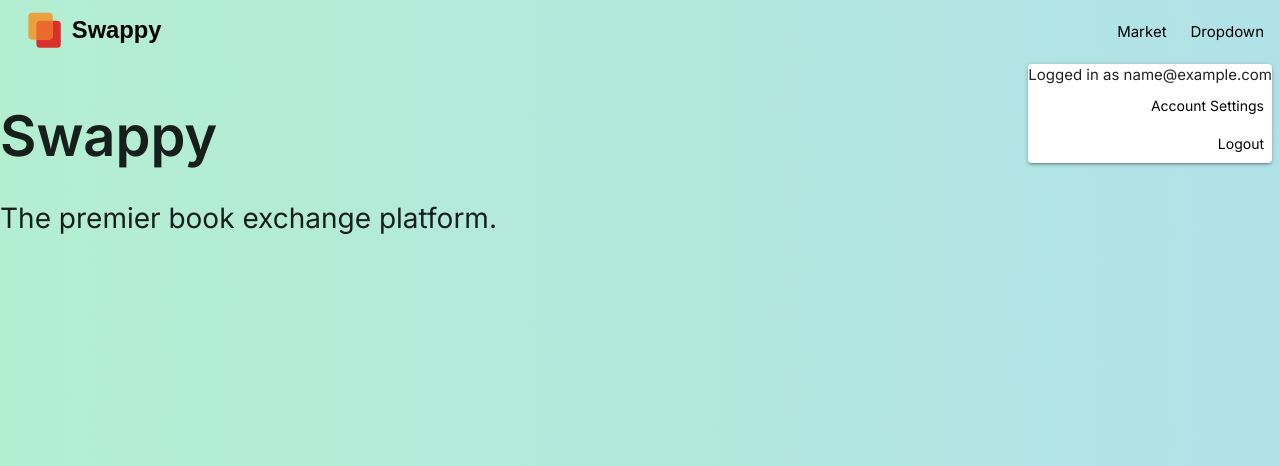
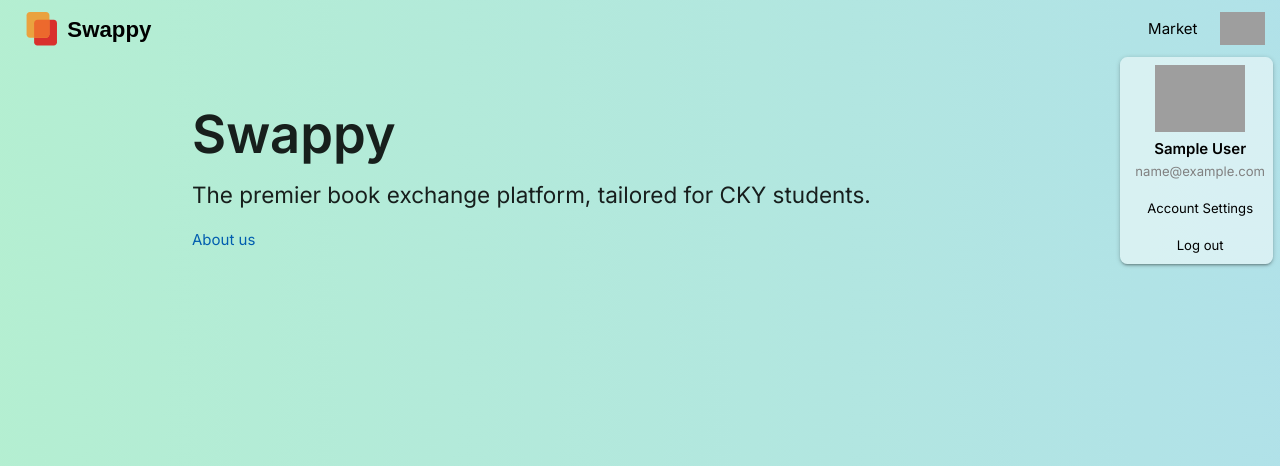
Before and after one commit to cathaypacific8747/xdhacks, a Flask app: page / in a window 1280 px wide, after a click that opens the changed part. Shown: the top 466 px of the page. Run offline with Flask 2, Linux system fonts and the light colour scheme; a user stored in the database is signed in; tables that the repository leaves empty hold one stand-in row (values such as "Sample post"); grey boxes are pictures that could not be loaded.

Commit message:
revamp views p1

```diff
--- a/project/api.py
+++ b/project/api.py
@@ -16,7 +16,7 @@ def regendb():
 @api.get('/api/v1/user/detail')
 @login_required
 def users():
-    id = request.args.get("id")
+    id = request.args.get("userId")
     user = User.query.filter_by(id=id).first() if id else current_user # get user information if specific user id not supplied
 
     data = {}
--- a/project/static/css/base.css
+++ b/project/static/css/base.css
@@ -5,7 +5,7 @@ body {
 	background: linear-gradient(90deg, rgba(238,228,181,1) 0%, rgba(183,249,191,1) 50%, rgba(176,223,237,1) 100%);
 	background-size: 400% 400%;
 	animation: gradient 15s ease infinite;
-	font-family: 'Inter', 'Segoe UI', sans-serif;
+	font-family: 'Inter', 'Segoe UI', sans-serif !important;
 }
 
 @keyframes gradient {
@@ -28,44 +28,83 @@ body {
 }
 
 .logo-banner {
-	height: 60.3px;
+	height: 3.77rem;
 }
 
 .mx-16 {
-	margin-left: 16px;
-	margin-right: 16px;
+	margin-left: 1rem;
+	margin-right: 1rem;
+}
+
+.mx-auto {
+	margin-left: auto;
+	margin-right: auto;
+}
+
+.mt-16 {
+	margin-top: 1rem;
 }
 
 .mr-8 {
-	margin-right: 8px;
+	margin-right: .5rem;
 }
 
 .ml-8 {
-	margin-left: 8px;
+	margin-left: .5rem;
 }
 
 .px-8 {
-	padding-left: 8px;
-	padding-right: 8px;
+	padding-left: .5rem;
+	padding-right: .5rem;
 }
 
 .nav-item {
 	color: black;
+	height: 3.8rem;
+	line-height: 3.8rem;
 }
 
-.no-hover-color-change:hover {
-	background-color: transparent;
+.h-36 {
+	height: 2.25rem;
 }
 
-#profileDropdown {
-	border-radius: 4px;
+.h-72 {
+	height: 4.5rem;
+}
+
+.text-bold {
+	font-weight: 600 !important;
+}
+
+.text-muted {
+	color: grey;
+}
+
+.font-size-16 {
+	font-size: 1rem;
+}
+
+.font-size-14 {
+	font-size: .875rem;
+}
+
+.no-hover-event:hover {
+	background-color: unset !important;
+}
+
+.roundBox {
+	border-radius: .5rem !important;
+}
+
+.translucent {
+	background-color: rgba(255, 255, 255, 0.5);
 }
 
 #profileDropdown a {
-	padding: 8px 8px 8px 16px;
+	padding: .5rem .5rem .5rem 1rem;
 	text-align: right;
 	color: black;
-	font-size: 14px;
+	font-size: .875rem;
 }
 
 #profileDropdown li {
--- a/project/static/css/index.css
+++ b/project/static/css/index.css
@@ -1,26 +1,47 @@
-#introName {
-    font-size: 56px;
+.indexName {
+    font-size: 3.5rem;
     font-weight: 600;
+    margin-bottom: 0;
+}
+
+.indexDesc {
+    font-size: 1.5rem;
+    opacity: 0;
+    transition: opacity 5s ease;
+    margin-top: 1.25rem;
+}
+
+.show-1 {
     opacity: 0;
     transition: opacity 2s ease;
 }
 
-#introDesc {
-    font-size: 28px;
+.show-2 {
     opacity: 0;
-    transition: opacity 5s ease;
+    transition: opacity 3s ease;
 }
 
-#bookL {
-    width: 30%;
-    opacity: 10%;
-    transform: translate(-100%, 0);
-    transition: transform 10s linear;
+.underline{
+    position: relative;
+    font-size: 1rem;
+    color: #005daf;
 }
 
-#bookR {
-    width: 30%;
-    opacity: 10%;
-    transform: translate(350%, 0);
-    transition: transform 10s linear;
+.underline::before{
+    content: '';
+    position: absolute;
+    bottom: 0;
+    right: 0;
+    width: 0;
+    height: 0.094rem;
+    background-color: #005daf;
+    transition: width 0.6s cubic-bezier(0.25, 1, 0.5, 1);
 }
+
+@media (hover: hover) and (pointer: fine) {
+    .underline:hover::before{
+        left: 0;
+        right: auto;
+        width: 100%;
+    }
+}
--- a/project/static/js/base.js
+++ b/project/static/js/base.js
@@ -12,7 +12,5 @@ $(document).ready(function(){
         alignment: 'right',
         constrainWidth: false,
         coverTrigger: false,
-    }).click(function() {
-        $(self).recalculateDimensions()
-    });
+    })
 });
--- a/project/static/js/index.js
+++ b/project/static/js/index.js
@@ -1,4 +1,4 @@
-$('#introName').css("opacity", 1)
+$('.show-1').css("opacity", 1)
 setTimeout(function() {
-    $('#introDesc').css("opacity", 1)
+    $('.show-2').css("opacity", 1)
 }, 500)
--- a/project/templates/base.html
+++ b/project/templates/base.html
@@ -29,28 +29,49 @@
         <!-- sticky boxes -->
         <nav class="nav-material">
             <div class="nav-wrapper">
-                <a href="{{ url_for('main.index') }}" class="brand-logo">
-                    <img class="logo-banner mx-16" src="{{ url_for('static', filename='img/logo/banner.svg') }}" alt="Swappy">
+                <a class="brand-logo valign-wrapper" href="{{ url_for('main.index') }}">
+                    <img class="logo-banner mx-16 show-on-medium-and-up hide-on-small-only" src="{{ url_for('static', filename='img/logo/banner.svg') }}" alt="Swappy">
+                    <img class="logo-banner mx-16 show-on-small hide-on-med-and-up" src="{{ url_for('static', filename='img/logo/banner_logo.svg') }}" alt="Swappy">
                 </a>
                 <ul class="right">
                     {% if current_user.is_authenticated %}
-                    <li><a class="nav-item mr-8 ml-8 px-8 no-hover-color-change" href="{{ url_for('main.market') }}">Market</a></li>
-                    <li><a class="nav-item mr-8 px-8 dropdown-trigger no-hover-color-change" data-target="profileDropdown">Dropdown</a></li>
-                    <ul id="profileDropdown" class="dropdown-content mx-16">
+                    <li>
+                        <a class="nav-item mr-8 ml-8 px-8 no-hover-event valign-wrapper" href="{{ url_for('main.market') }}">
+                            Market
+                        </a>
+                    </li>
+                    <li>
+                        <a class="nav-item mr-8 px-8 dropdown-trigger no-hover-event valign-wrapper roundBox" data-target="profileDropdown">
+                            <img class="rounded h-36" src="{{ current_user.profilePic+'=s96-c' }}" alt="Profile Picture">
+                        </a>
+                    </li>
+                    <ul id="profileDropdown" class="dropdown-content roundBox translucent mx-16">
+                        <li class="no-hover-event">
+                            <a class="nav-dropdown-item no-hover-event">
+                                <div>
+                                    <div class="center-align"><img class="rounded h-72" src="{{ current_user.profilePic+'=s192-c' }}" alt="Profile Picture"></div>
+                                    <div class="center-align text-bold font-size-16">{{ current_user.name }}</div>
+                                    <div class="center-align text-muted font-size-14">{{ current_user.email }}</div>
+                                </div>
+                            </a>
+                        </li>
                         <li>
-                            Logged in as
-                            {{ current_user.email }}
+                            <a class="nav-dropdown-item" href="{{ url_for('main.settings') }}">
+                                <div class="center-align">Account Settings</div>
+                            </a>
                         </li>
-                        <li><a class="nav-dropdown-item" href="{{ url_for('main.settings') }}">Account Settings</a></li>
-                        <li><a class="nav-dropdown-item" href="{{ url_for('auth.logout') }}">Logout</a></li>
+                        <li>
+                            <a class="nav-dropdown-item" href="{{ url_for('auth.logout') }}">
+                                <div class="center-align">Log out</div>
+                            </a>
+                        </li>
                     </ul>
                     {% else %}
-                    <li><a class="nav-item px-16 no-hover-color-change" href="{{ url_for('auth.login') }}">Login</a></li>
+                    <li><a class="nav-item px-16 no-hover-event" href="{{ url_for('auth.login') }}">Login</a></li>
                     {% endif %}
                 </ul>
             </div>
         </nav>
-
         <div class="content-wrapper">
             {% block content %}
             {% endblock %}
--- a/project/templates/error.html
+++ b/project/templates/error.html
@@ -1,8 +1,8 @@
 {% extends "base.html" %}
 
 {% block content %}
-<div class="container-fluid h-full w-full">
-    <div class="content d-flex flex-column align-items-center">
+<div class="container">
+    <div class="section">
         <h1 class="font-size-24 my-0">Error {{ code }}</h1>
         <h2 class="font-size-36 mb-0">Hmm... something went wrong.</h2>
         <h3 class="font-size-12 my-0">{{ description }}</h3>
--- a/project/templates/index.html
+++ b/project/templates/index.html
@@ -6,10 +6,14 @@
 {% endblock %}
 
 {% block content %}
-<div class="container-fluid h-full w-full">
-    <div class="content d-flex flex-column align-items-center">
-        <h1 class="content-title mb-0" id="introName">Swappy</h1>
-        <h2 class="mt-0" id="introDesc">The premier book exchange platform.</p>
+<div class="container">
+    <h1 class="indexName show-1">Swappy</h1>
+    <h2 class="indexDesc show-2">The premier book exchange platform, tailored for CKY students.</h2>
+    <div class="show-2">
+        <a href="" class="underline mr-8">About us</a>
+        {% if not current_user.is_authenticated %}
+        <a href="" class="underline ml-8">Sign up</a>
+        {% endif %}
     </div>
 </div>
 <script type="text/javascript" src="{{ url_for('static', filename='js/index.js') }}"></script>
```
Also changed, not shown: project/models.py (+12 -2 lines), project/static/css/login.css (deleted, +0 -9 lines), project/templates/base_old.html (deleted, +0 -101 lines), project/templates/login.html (+10 -11 lines), README.md, project/db.sqlite, project/static/img/logo/banner_logo.svg (added).
